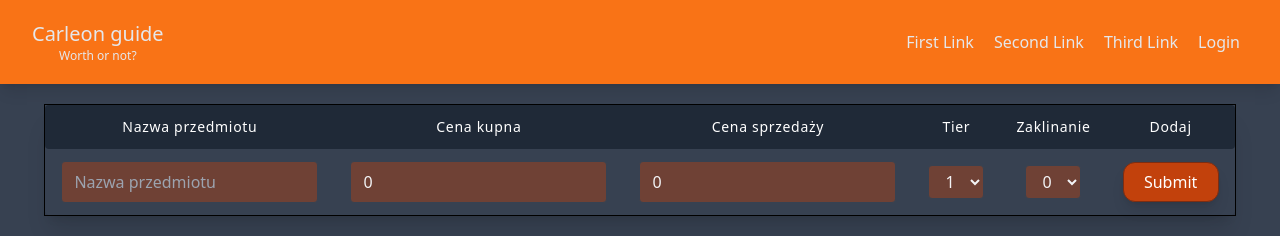
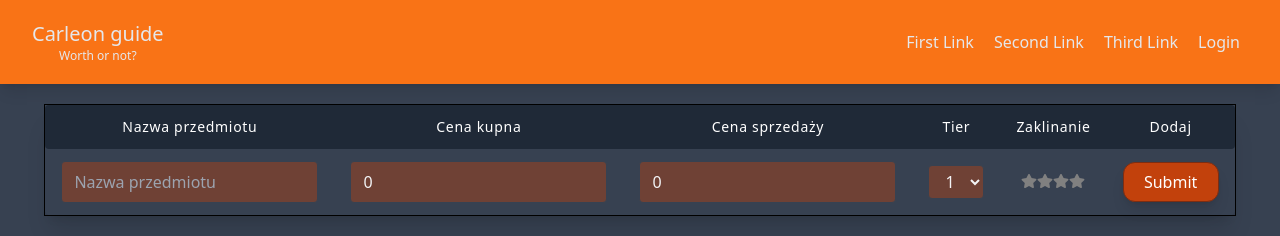
Before and after one commit to Palladiusz/carleon-guide, a React (Create React App) app: page / in a window 1280 px wide. Shown: the top 236 px of the page. Built offline with nearby package versions, Linux system fonts and the light colour scheme; no server answers.

Commit message:
add enchant input

```diff
--- a/package.json
+++ b/package.json
@@ -15,6 +15,7 @@
     "firebase": "^9.15.0",
     "react": "^18.2.0",
     "react-dom": "^18.2.0",
+    "react-icons": "^4.7.1",
     "react-redux": "^8.0.5",
     "react-router-dom": "^6.6.1",
     "react-scripts": "^5.0.1",
--- a/src/components/Form.tsx
+++ b/src/components/Form.tsx
@@ -1,13 +1,12 @@
 import React, { useState } from "react";
 import { Item } from "../interfaces";
-import BuySellInput from "./Form/BuyInput";
-import EnchantInput from "./Form/EnchantInput";
 import ItemNameInput from "./Form/ItemNameInput";
 import TierInput from "./Form/TierInput";
 import { Styles } from "../tailwindStyles";
 import BuyInput from "./Form/BuyInput";
 import SellInput from "./Form/SellInput";
 import Button from "./Button";
+import EnchantInput from "./Form/EnchantInput";
 
 interface IFormProps {
   onSubmit: (item: Item) => void;
@@ -34,10 +33,6 @@ export const Form = (props: IFormProps) => {
       ...item,
       [name]: value,
     });
-  }
-
-  function handleEnchantChange(value: number) {
-    setItem({ ...item, enchant: value });
   }
 
   return (
@@ -71,7 +66,7 @@ export const Form = (props: IFormProps) => {
                 <TierInput />
               </td>
               <td className="px-4 py-3 relative top-1  flex justify-center">
-                <EnchantInput handleChange={handleEnchantChange} />
+                <EnchantInput />
               </td>
               <td className="px-4 py-3">
                 <Button
--- a/src/components/Form/EnchantInput.tsx
+++ b/src/components/Form/EnchantInput.tsx
@@ -1,41 +1,38 @@
-import React, { useState } from "react";
+import { useState } from "react";
+import { FaStar } from "react-icons/fa";
+import { useAppDispatch } from "../../hooks";
+import { changeEnchant } from "../../store";
 
-interface IFormProps {
-  handleChange: (value: number) => void;
-}
+function EnchantInput() {
+  const dispatch = useAppDispatch();
 
-function EnchantInput(props: IFormProps) {
-  const [starsCount, setStarsCount] = useState<number>(0);
+  const [starCount, setStarCount] = useState(0);
+
+  function handleStarClick(starValue: number) {
+    if (starCount === 1 && starValue === 1) {
+      setStarCount(0);
+      dispatch(changeEnchant(0));
+    } else {
+      setStarCount(starValue);
+      dispatch(changeEnchant(starValue));
+    }
+  }
 
   return (
-    <div>
-      <div>
-        <select
-          name="tier"
-          value={starsCount}
-          onChange={(e) => setStarsCount(parseInt(e.target.value))}
-          itemType="number"
-          className="w-full bg-orange-700 bg-opacity-40 rounded border border-gray-700 focus:ring-2 focus:ring-indigo-900 focus:bg-transparent focus:border-indigo-500 text-base outline-none text-gray-100 py-1 px-3 leading-8 transition-colors duration-200 ease-in-out"
-        >
-          <option value={0} className="bg-gray-800">
-            0
-          </option>
-          <option value={1} className="bg-gray-800">
-            1
-          </option>
-          <option value={2} className="bg-gray-800">
-            2
-          </option>
-          <option value={3} className="bg-gray-800">
-            3
-          </option>
-          <option value={4} className="bg-gray-800">
-            4
-          </option>
-        </select>
-      </div>
+    <div className="flex flex-row mt-2">
+      <button onClick={() => handleStarClick(1)}>
+        <FaStar color={starCount >= 1 ? "yellow" : "gray"} />
+      </button>
+      <button onClick={() => handleStarClick(2)}>
+        <FaStar color={starCount >= 2 ? "yellow" : "gray"} />
+      </button>
+      <button onClick={() => handleStarClick(3)}>
+        <FaStar color={starCount >= 3 ? "yellow" : "gray"} />
+      </button>
+      <button onClick={() => handleStarClick(4)}>
+        <FaStar color={starCount === 4 ? "yellow" : "gray"} />
+      </button>
     </div>
   );
 }
-
 export default EnchantInput;
```
Also changed, not shown: 1 other file (tests, documents, lock files or other folders).
